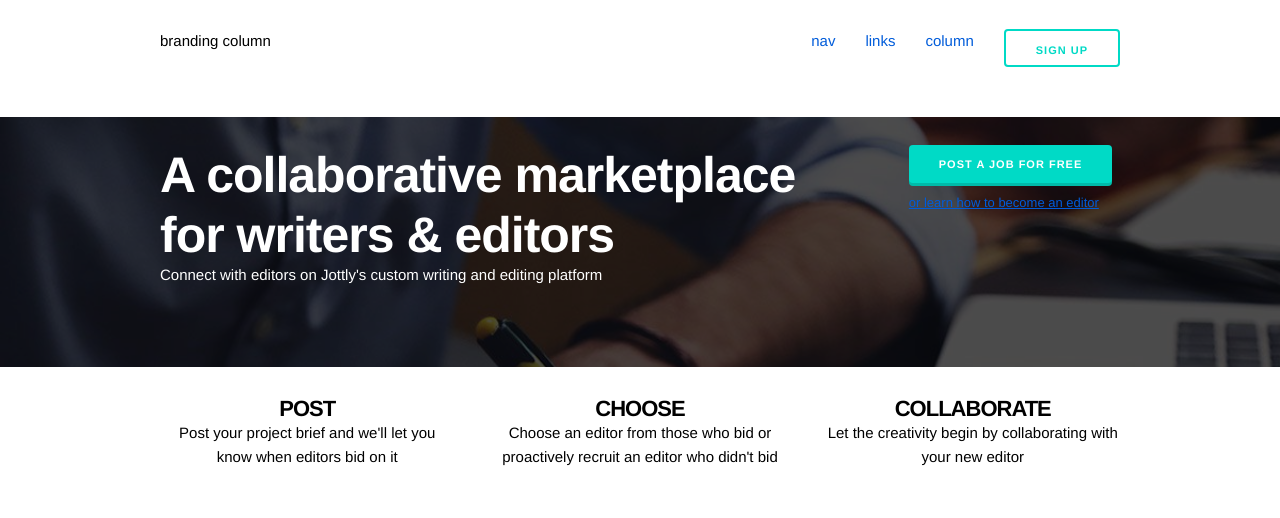
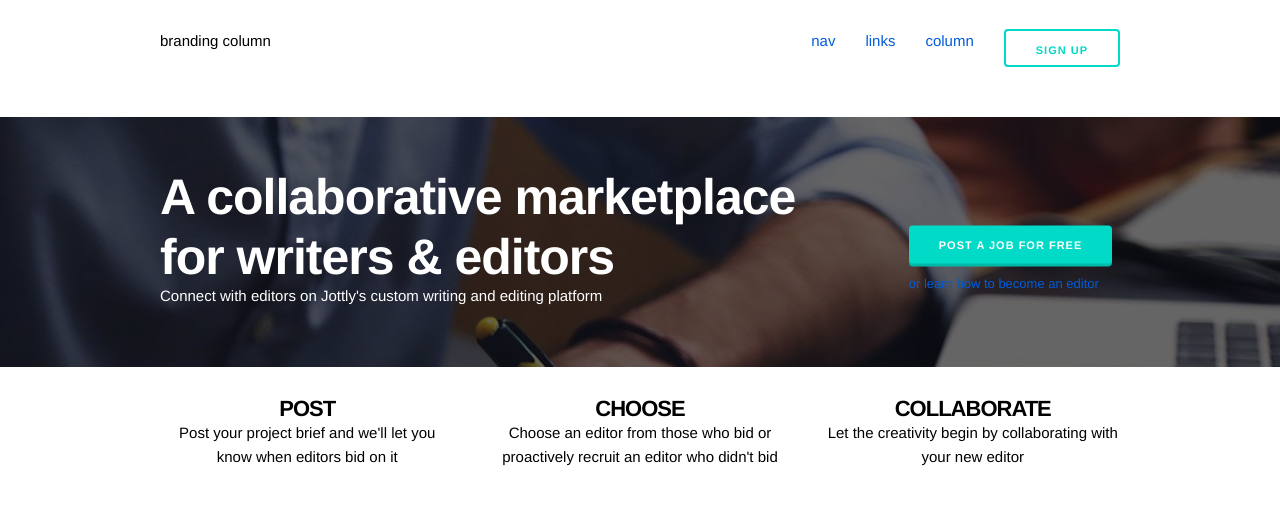
Before and after one commit to astridparisUX/Jottly, a website: page index.html in a window 1280 px wide. Shown: the top 518 px of the page. Drawn offline with Linux system fonts and the light colour scheme.

Commit message:
Postioned copy and button in hero to middle; removed underlines from links

```diff
--- a/css/styles.css
+++ b/css/styles.css
@@ -1,22 +1,5 @@
 /* TO-DO
--Figure out how to do hero overlays
-  .bg-img {
-  width: 100%;
-  height: 100%;
-  background: url('https://dl.dropboxusercontent.com/u/5049340/office%402x.png') center center no-repeat;
-  background-size: cover;
 
-  &:before {
-    content: '';
-    position: absolute;
-    top: 0;
-    right: 0;
-    bottom: 0;
-    left: 0;
-    background-image: linear-gradient(to bottom right,#002f4b,#dc4225);
-    opacity: .6;
-  }
-}
     http://www.css3factory.com/linear-gradients/
 
 
@@ -86,11 +69,11 @@ body {
 
 a {
   color: #005CDA;
+  text-decoration: none;
 }
 
 a:hover {
   font-weight: 700; /* BOLDING MAKES THIS BIGGER; AFFECTING HERO LINK */
-  color: #005CDA;
 }
 
 .header ul {
@@ -105,18 +88,28 @@ a:hover {
 }
 
 #hero, #hero-overlay {
-    background-color: rgba(0,0,0,.7);
+    background-color: rgba(0,0,0,.6);
     height: 250px;
     margin: 0;
     padding: 0;
-    /* HOW TO ALIGN TO MIDDLE?
-       AND HOW TO GET THE IMAGE LIKE THE MOCKUP?  */
 }
 
 #hero {
   color: #fff;
   background: url(../images/writingphoto.jpg) no-repeat;
   background-size: cover;
+}
+
+#hero-copy {
+  position: relative;
+  top:  50%;
+  transform: translateY(-45%);
+}
+
+#hero-button {
+  position: relative;
+  top:  50%;
+  transform: translateY(85%);
 }
 
 
--- a/index.html
+++ b/index.html
@@ -46,7 +46,7 @@
   <!-- HERO -->
   <div id="hero">
     <div id="hero-overlay">
-      <div class="sections">
+      <div id="hero-copy">
         <div class="container">
           <div class="row">
             <div class="nine columns">
@@ -59,7 +59,7 @@
               </p>
             </div>
             <div class="three columns">
-              <div>
+              <div id="hero-button">
               <a class="button button-primary" href="#">Post a job for free</a><br>
               <p class="editor">
                 <a href="#">or learn how to become an editor</a>
```
